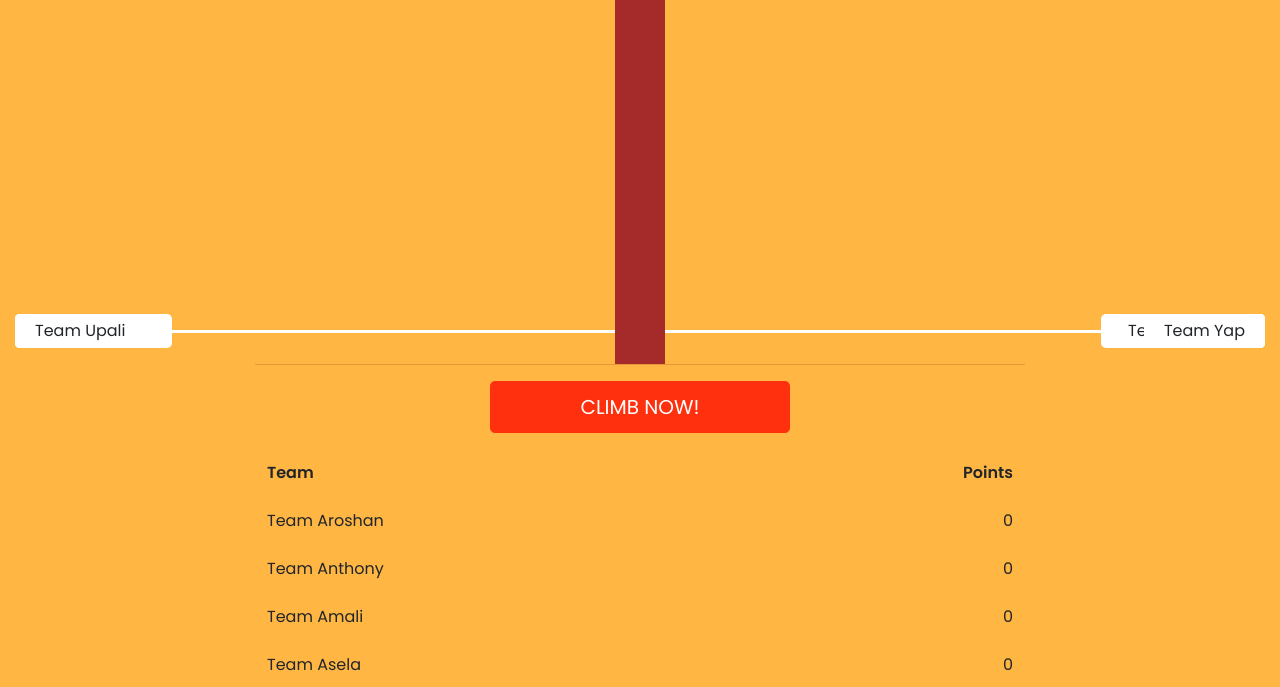
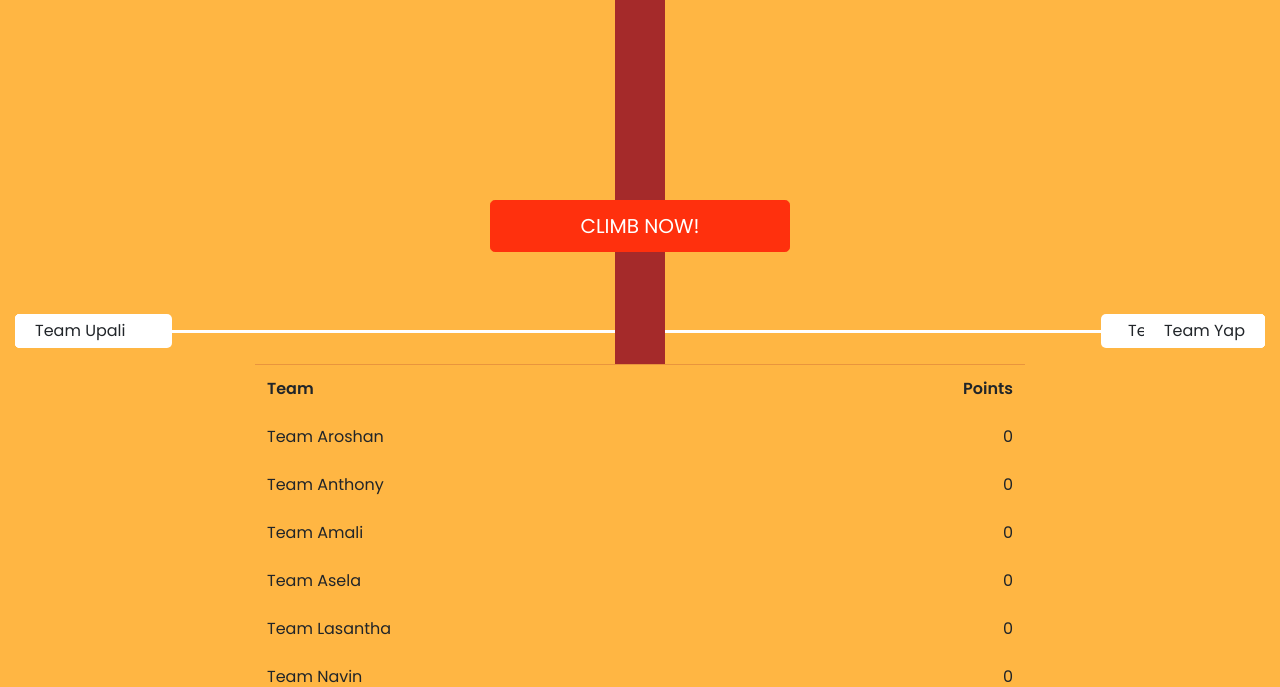
Before and after one commit to thambaru/lissanagaha, a Laravel app: page / in a window 1280 px wide. Shown: the part 532-1219 px from the top of the page. Run offline with Laravel 8, Linux system fonts and the light colour scheme; data that the repository does not hold is empty.

Commit message:
Fix styles

```diff
--- a/public/css/main.css
+++ b/public/css/main.css
@@ -30,6 +30,14 @@ body {
 .btn-primary:hover, .btn-primary:focus, .btn-primary:active:focus {
   background-color: #dd2e10;
   border-color: #dd2e10;
+}
+
+.btn-climb {
+  max-width: 300px;
+  position: absolute;
+  bottom: 0;
+  left: 0;
+  right: 0;
 }
 
 .sash {
--- a/public/css/main.scss
+++ b/public/css/main.scss
@@ -27,6 +27,14 @@ body {
 .btn-primary:hover, .btn-primary:focus, .btn-primary:active:focus{
     background-color: #dd2e10;
     border-color: #dd2e10;
+}
+
+.btn-climb{
+    max-width: 300px;
+    position: absolute;
+    bottom: 0;
+    left: 0;
+    right: 0;
 }
 
 .sash {
--- a/resources/views/index.blade.php
+++ b/resources/views/index.blade.php
@@ -2,7 +2,7 @@
 @section('content')
 
 @include('lissangaha')
-<a href="{{route('answer.create')}}" class="btn btn-primary btn-lg" style="    max-width: 300px;">Climb Now!</a>
+<a href="{{route('answer.create')}}" class="btn btn-primary btn-lg btn-climb" >Climb Now!</a>
 <table class="table table-borderless">
     <tr>
         <th>Team</th>
--- a/resources/views/lissangaha.blade.php
+++ b/resources/views/lissangaha.blade.php
@@ -10,7 +10,7 @@
         @foreach($teams as $key=>$val)
         @if($score[$key] > -10)
         <?php
-        $climb =   $score[$key] / 250 * 100;
+        $climb =   $score[$key] / 250 * 10;
         if($climb > 80){
             $climb = 80;
         }elseif($climb == 0){
```
Also changed, not shown: 1 other file.
